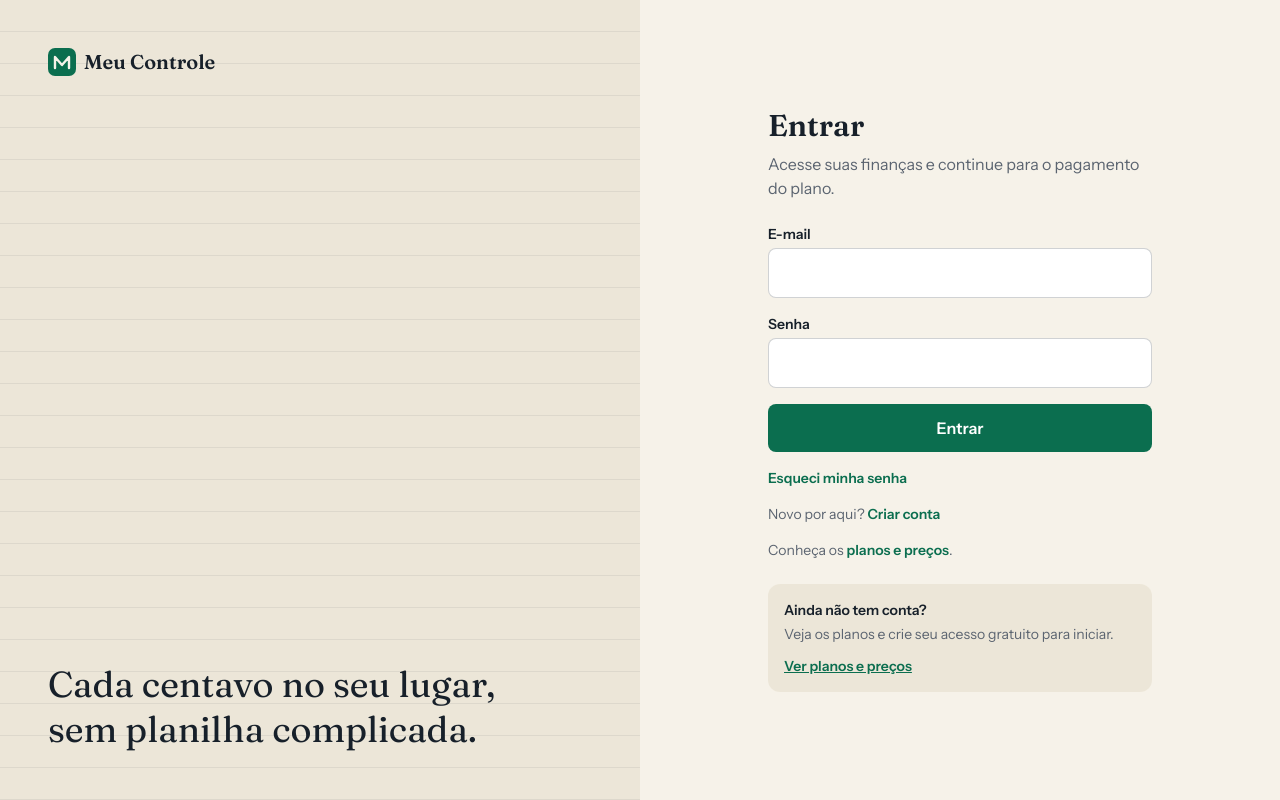
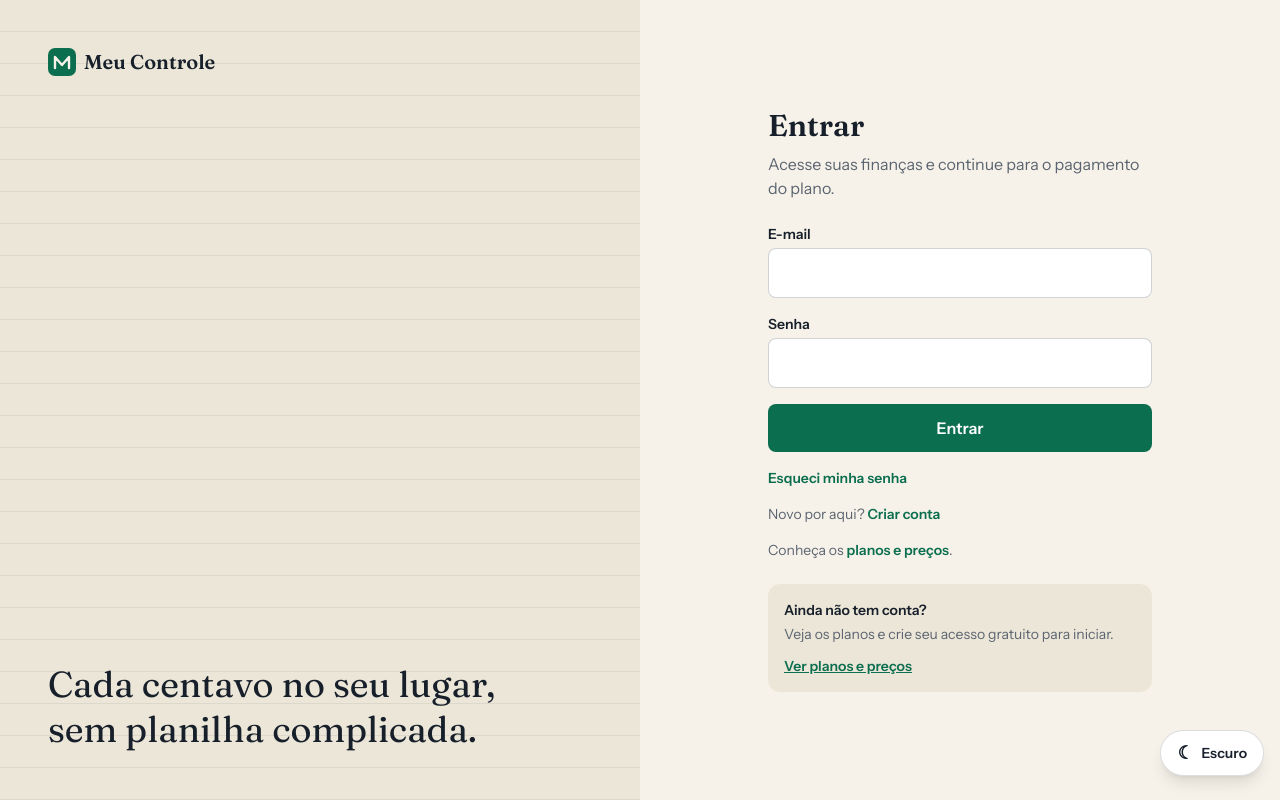
Before and after one commit to marcusdesigner2011-boop/meu-controle, a Next.js app: page /entrar in a window 1280 px wide. Built offline with nearby package versions, Linux system fonts and the light colour scheme.

Commit message:
feat: add light and dark theme toggle
Add a site-wide theme toggle with persistent preference, system preference detection, and dark color styles.

```diff
--- a/src/app/globals.css
+++ b/src/app/globals.css
@@ -1,10 +1,61 @@
 @tailwind base; @tailwind components; @tailwind utilities;
-@layer base { body { @apply bg-paper text-ink font-sans antialiased; } }
+@layer base {
+  :root {
+    color-scheme: light;
+    --color-paper: #F6F2E9;
+    --color-ink: #17202A;
+    --color-leaf: #0B6E4F;
+    --color-leafdark: #084C37;
+    --color-clay: #C8553D;
+    --color-sand: #E4DCC8;
+    --color-muted: #5B6470;
+  }
+  :root.dark {
+    color-scheme: dark;
+    --color-paper: #121a17;
+    --color-ink: #e8f0eb;
+    --color-leaf: #0B6E4F;
+    --color-leafdark: #084C37;
+    --color-clay: #f28a72;
+    --color-sand: #26352e;
+    --color-muted: #afbbb3;
+  }
+  body { @apply bg-paper text-ink font-sans antialiased; }
+}
 @layer components {
   .btn-primary { @apply inline-flex items-center justify-center rounded-lg bg-leaf px-5 py-3 font-semibold text-white transition hover:bg-leafdark focus-visible:outline focus-visible:outline-2 focus-visible:outline-offset-2 focus-visible:outline-leaf disabled:opacity-60; }
   .btn-ghost { @apply inline-flex items-center justify-center rounded-lg border border-ink/20 px-5 py-3 font-semibold transition hover:bg-sand/60; }
   .input { @apply w-full rounded-lg border border-ink/20 bg-white px-4 py-3 outline-none focus:border-leaf focus:ring-2 focus:ring-leaf/30; }
   .label { @apply mb-1 block text-sm font-semibold; }
   .ruled { background-image: repeating-linear-gradient(to bottom, transparent 0, transparent 31px, rgba(23,32,42,.07) 31px, rgba(23,32,42,.07) 32px); }
+  .card { @apply rounded-2xl border border-ink/10 bg-white p-5; }
 }
-@layer components { .card { @apply rounded-2xl border border-ink/10 bg-white p-5; } }
+
+.dark [class~="bg-white"], .dark [class*="bg-white/"] { background-color: #1b2822 !important; }
+.dark [class*="border-black"], .dark [class*="border-ink/"] { border-color: rgb(255 255 255 / 12%) !important; }
+.dark .bg-paper { background-color: var(--color-paper) !important; }
+.dark .text-ink { color: var(--color-ink) !important; }
+.dark .text-muted { color: var(--color-muted) !important; }
+.dark .text-leaf, .dark .text-leafdark { color: #63d6a4 !important; }
+.dark .text-clay { color: var(--color-clay) !important; }
+.dark [class~="bg-sand"], .dark [class*="bg-sand/"] { background-color: #26352e !important; }
+.dark [class*="hover:bg-sand/"]:hover { background-color: #2b3c34 !important; }
+.dark input, .dark textarea, .dark select { background-color: #1b2822; color: var(--color-ink); border-color: rgb(255 255 255 / 18%); }
+.dark input::placeholder, .dark textarea::placeholder { color: #9aa9a0; }
+.dark [class*="bg-amber-50"], .dark [class*="bg-amber-100"] { background-color: #382d18 !important; }
+.dark [class*="bg-emerald-50"] { background-color: #173526 !important; }
+.dark [class*="bg-sky-50"] { background-color: #182e3b !important; }
+.dark [class*="bg-rose-50"] { background-color: #3a2024 !important; }
+.dark [class*="text-amber-"] { color: #f4ce7a !important; }
+.dark [class*="text-emerald-"] { color: #8dd9a8 !important; }
+.dark [class*="text-sky-"] { color: #8bcff0 !important; }
+.dark [class*="text-rose-"] { color: #ff9ca7 !important; }
+.dark [class*="bg-[#f3f5f2]"], .dark [class*="bg-[#f7f9f7]"], .dark [class*="bg-[#f6f8f6]"] { background-color: #1b2822 !important; }
+.dark [class*="bg-[#e9eeeb]"], .dark [class*="bg-[#edf4ef]"] { background-color: #26352e !important; }
+.dark [class*="text-[#18251f]"], .dark [class*="text-[#4d5b53]"] { color: var(--color-ink) !important; }
+.dark [class*="text-[#718078]"], .dark [class*="text-[#66736c]"], .dark [class*="text-[#87918b]"], .dark [class*="text-[#77827c]"] { color: var(--color-muted) !important; }
+.dark [class*="text-[#176b4b]"] { color: #63d6a4 !important; }
+.dark [class*="bg-[#176b4b]"] { background-color: var(--color-leaf) !important; }
+.dark [class*="hover:bg-[#f3f5f2]"]:hover, .dark [class*="hover:bg-[#f7f9f7]"]:hover, .dark [class*="hover:bg-[#edf4ef]"]:hover { background-color: #2b3c34 !important; }
+.dark [class*="hover:bg-[#10573c]"]:hover { background-color: #126b4d !important; }
+.dark .ruled { background-image: repeating-linear-gradient(to bottom, transparent 0, transparent 31px, rgb(255 255 255 / 9%) 31px, rgb(255 255 255 / 9%) 32px); }
--- a/src/app/layout.tsx
+++ b/src/app/layout.tsx
@@ -1,10 +1,14 @@
 import type { Metadata, Viewport } from "next";
 import { Fraunces, Instrument_Sans } from "next/font/google";
 import "./globals.css";
+import { ThemeToggle } from "@/components/ThemeToggle";
 const display = Fraunces({ subsets: ["latin"], variable: "--font-display" });
 const body = Instrument_Sans({ subsets: ["latin"], variable: "--font-body" });
 export const metadata: Metadata = { title: "Meu Controle", description: "Controle financeiro pessoal e familiar." };
 export const viewport: Viewport = { width: "device-width", initialScale: 1 };
 export default function RootLayout({ children }: { children: React.ReactNode }) {
-  return <html lang="pt-BR" className={`${display.variable} ${body.variable}`}><body>{children}</body></html>;
+  return <html lang="pt-BR" suppressHydrationWarning className={`${display.variable} ${body.variable}`}>
+    <head><script dangerouslySetInnerHTML={{ __html: `try { const saved = localStorage.getItem("meu-controle-theme"); if (saved === "dark" || (!saved && matchMedia("(prefers-color-scheme: dark)").matches)) document.documentElement.classList.add("dark"); } catch {}` }} /></head>
+    <body>{children}<ThemeToggle /></body>
+  </html>;
 }
--- /dev/null
+++ b/src/components/ThemeToggle.tsx
@@ -0,0 +1,32 @@
+"use client";
+
+import { useEffect, useState } from "react";
+
+type Theme = "light" | "dark";
+
+export function ThemeToggle() {
+  const [theme, setTheme] = useState<Theme>("light");
+
+  useEffect(() => {
+    setTheme(document.documentElement.classList.contains("dark") ? "dark" : "light");
+  }, []);
+
+  function toggleTheme() {
+    const next: Theme = document.documentElement.classList.contains("dark") ? "light" : "dark";
+    document.documentElement.classList.toggle("dark", next === "dark");
+    try { localStorage.setItem("meu-controle-theme", next); } catch { /* Theme still changes for this visit. */ }
+    setTheme(next);
+  }
+
+  return <button
+    type="button"
+    onClick={toggleTheme}
+    aria-label={theme === "dark" ? "Ativar tema claro" : "Ativar tema escuro"}
+    aria-pressed={theme === "dark"}
+    title={theme === "dark" ? "Ativar tema claro" : "Ativar tema escuro"}
+    className="fixed bottom-20 right-4 z-50 inline-flex items-center gap-2 rounded-full border border-ink/15 bg-white px-4 py-3 text-sm font-semibold text-ink shadow-lg transition hover:-translate-y-0.5 hover:shadow-xl md:bottom-6"
+  >
+    <span aria-hidden="true" className="text-lg leading-none">{theme === "dark" ? "☀" : "☾"}</span>
+    <span>{theme === "dark" ? "Claro" : "Escuro"}</span>
+  </button>;
+}
```
